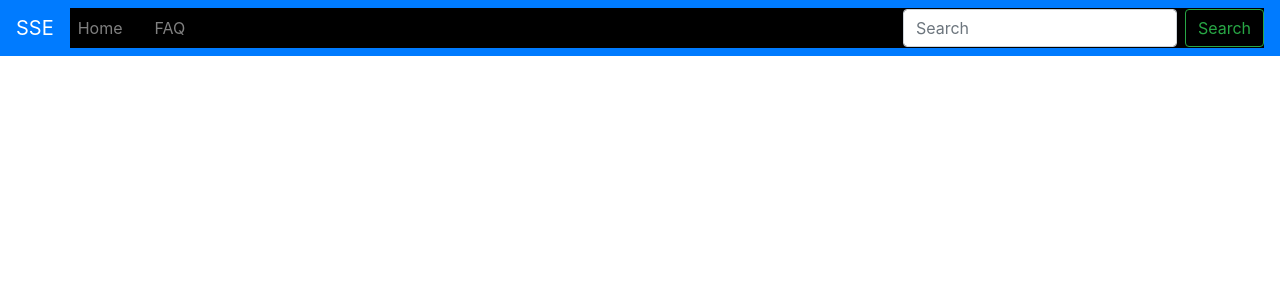
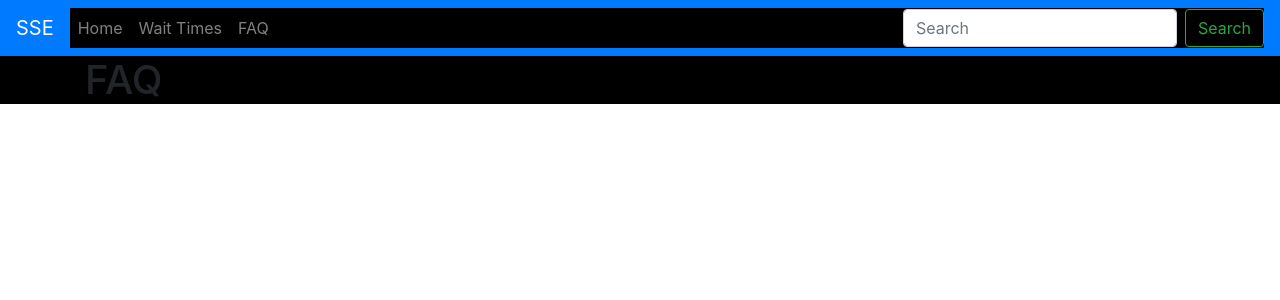
Before and after one commit to ahmedraufk/SSE, a React (Create React App) app in the folder frontend/: page /#/faq in a window 1280 px wide. Shown: the top 300 px of the page. Built offline with nearby package versions, Linux system fonts and the light colour scheme.

Commit message:
Set up navigation links

```diff
--- a/frontend/src/components/app/App.js
+++ b/frontend/src/components/app/App.js
@@ -1,7 +1,9 @@
 import React from 'react';
 import Home from '../home/Home';
-import Info from '../info/PollingInfo';
 import Menu from "../menu/Menu";
+import WaitTimes from "../wait_times/WaitTimes";
+import PollingInfo from "../polling_info/PollingInfo";
+import Faq from "../faq/Faq";
 import Container from 'react-bootstrap/Container'
 import {Switch, Route} from 'react-router-dom';
 import 'bootstrap/dist/css/bootstrap.min.css';
@@ -15,7 +17,9 @@ function App() {
       <Container className="content">
         <Switch>
           <Route exact path='/' component={Home}/>
-          <Route exact path='/info/:id' component={Info}/>
+          <Route exact path='/wait_times' component={WaitTimes}/>
+          <Route exact path='/faq' component={Faq}/>
+          <Route exact path='/polling_info/:id' component={PollingInfo}/>
         </Switch>
       </Container>
     </div>
--- a/frontend/src/components/faq/Faq.js
+++ b/frontend/src/components/faq/Faq.js
@@ -5,7 +5,7 @@ function Faq() {
 
   return (
     <div className="faq">
-      <h1>Faq</h1>
+      <h1>FAQ</h1>
     </div>
   );
 }
--- a/frontend/src/components/menu/Menu.js
+++ b/frontend/src/components/menu/Menu.js
@@ -12,8 +12,8 @@ function Menu() {
             <Navbar.Collapse id="basic-navbar-nav">
                 <Nav className="mr-auto">
                     <Nav.Link href="/">Home</Nav.Link>
-                    <Nav.Link href="/overview"></Nav.Link>
-                    <Nav.Link href="/faq">FAQ</Nav.Link>
+                    <Nav.Link href="#/wait_times">Wait Times</Nav.Link>
+                    <Nav.Link href="#/faq">FAQ</Nav.Link>
                 </Nav>
                 <Form inline>
                     <FormControl type="text" placeholder="Search" className="mr-sm-2" />
--- a/frontend/src/components/wait_times/WaitTimes.js
+++ b/frontend/src/components/wait_times/WaitTimes.js
@@ -5,7 +5,7 @@ function Info() {
 
   return (
     <div className="wait_times">
-      <h1>Overview</h1>
+      <h1>Wait Times</h1>
     </div>
   );
 }
```
Also changed, not shown: frontend/src/components/polling_info/PollingInfo.css (added), frontend/src/components/polling_info/PollingInfo.js (renamed from frontend/src/components/info/PollingInfo.js).
